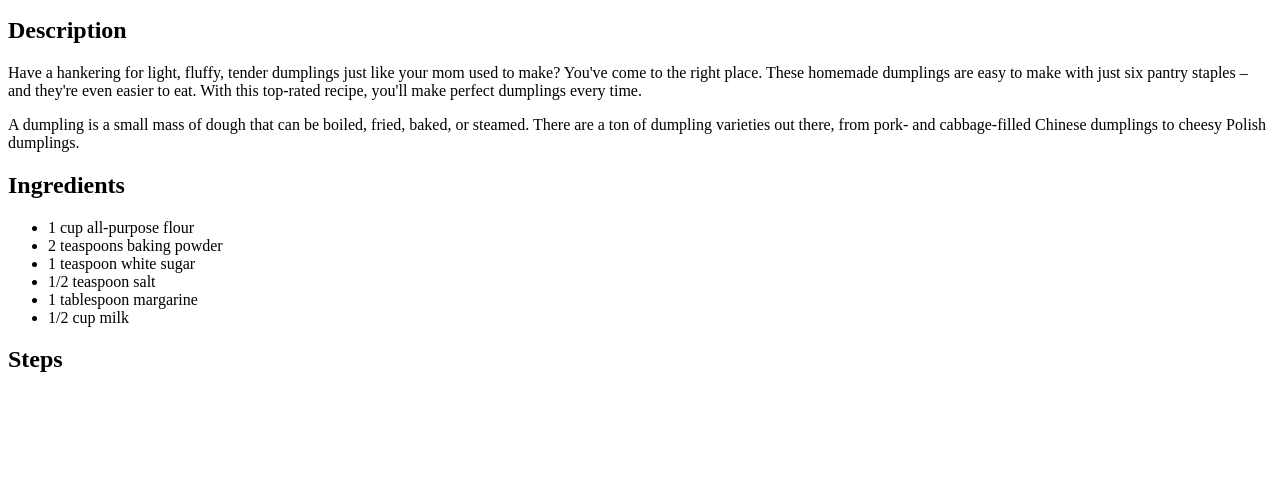
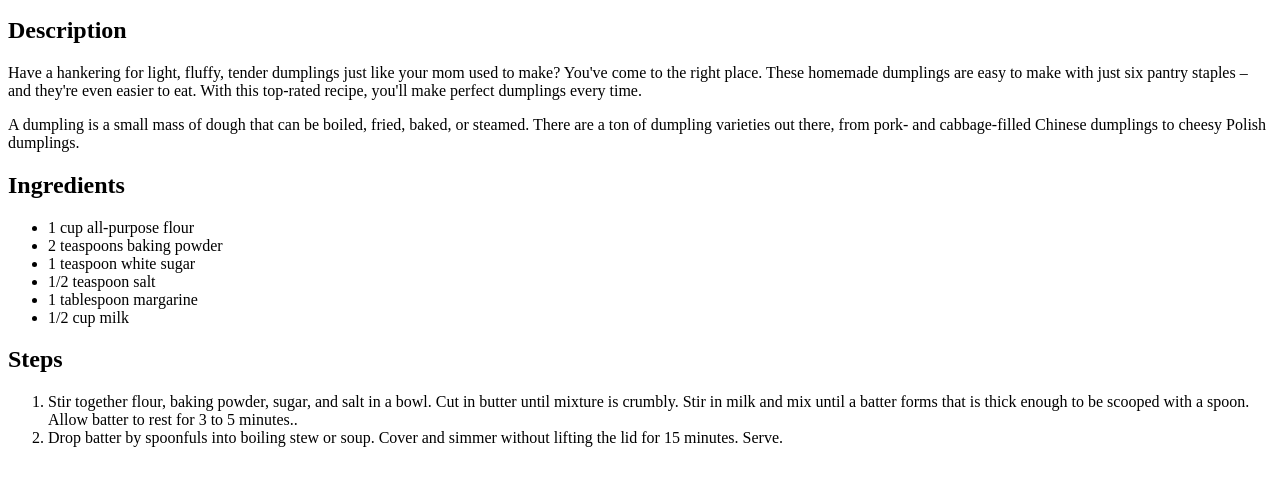
Before and after one commit to RushiVarma30/odin-recipes, a plain HTML site: page recipes/dumplings.html in a window 1280 px wide. Shown: the part 101-586 px from the top of the page. Drawn offline with Linux system fonts and the light colour scheme.

Commit message:
Add steps

```diff
--- a/recipes/dumplings.html
+++ b/recipes/dumplings.html
@@ -32,5 +32,17 @@
       <li>1/2 cup milk</li>
     </ul>
     <h2>Steps</h2>
+    <ol>
+      <li>
+        Stir together flour, baking powder, sugar, and salt in a bowl.
+        Cut in butter until mixture is crumbly. Stir in milk and mix until
+        a batter forms that is thick enough to be scooped with a spoon. Allow
+        batter to rest for 3 to 5 minutes..
+      </li>
+      <li>
+        Drop batter by spoonfuls into boiling stew or soup. Cover and simmer
+        without lifting the lid for 15 minutes. Serve.
+      </li>
+    </ol>
   </body>
 </html>
```
